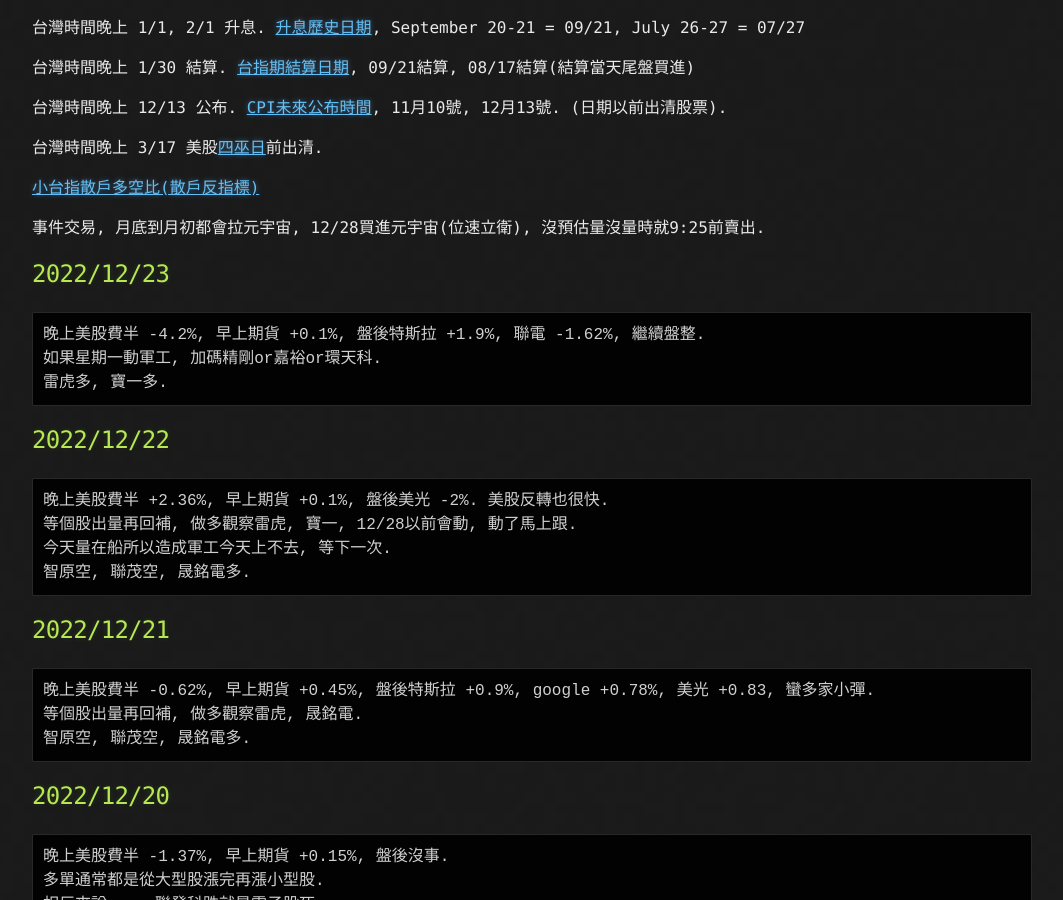
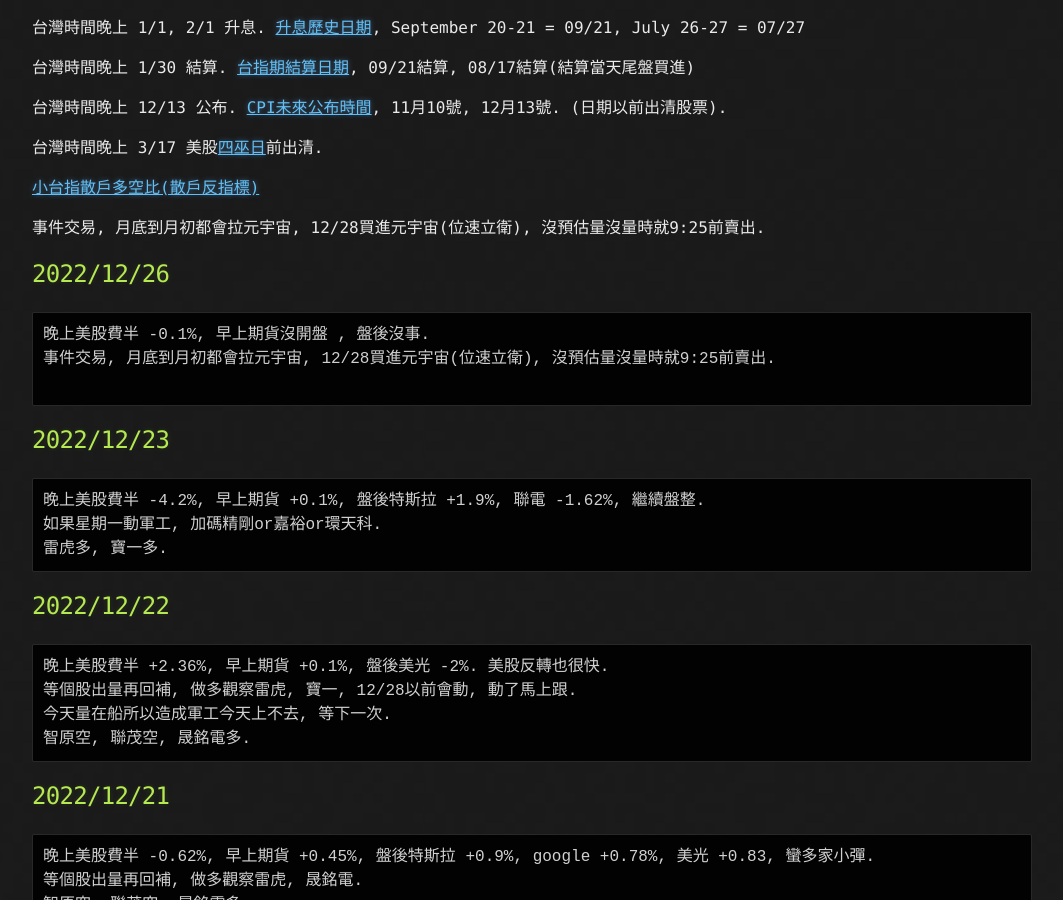
Before and after one commit to lepg5487/Stock_God, a Jekyll site: the page built from index.md, in a window 1280 px wide and 900 px high, scrolled down 322 px. Shown: the whole window, without its empty margins (108-1171 px from the left). Built offline with Jekyll 4.4.1, drawn with Linux system fonts in a browser that asks for light colours; our own code applies the rules of GitHub Pages for plain Markdown files.

Commit message:
Update index.md

````diff
--- a/index.md
+++ b/index.md
@@ -17,6 +17,13 @@ layout: testlayouts
 [小台指散戶多空比(散戶反指標)](https://www.macromicro.me/charts/20069/tw-mtx-long-to-short-ratio-of-individual-player)
 
 事件交易, 月底到月初都會拉元宇宙, 12/28買進元宇宙(位速立衛), 沒預估量沒量時就9:25前賣出.
+
+## 2022/12/26
+```
+晚上美股費半 -0.1%, 早上期貨沒開盤 , 盤後沒事.
+事件交易, 月底到月初都會拉元宇宙, 12/28買進元宇宙(位速立衛), 沒預估量沒量時就9:25前賣出.
+
+```
 
 ## 2022/12/23
 ```
````
